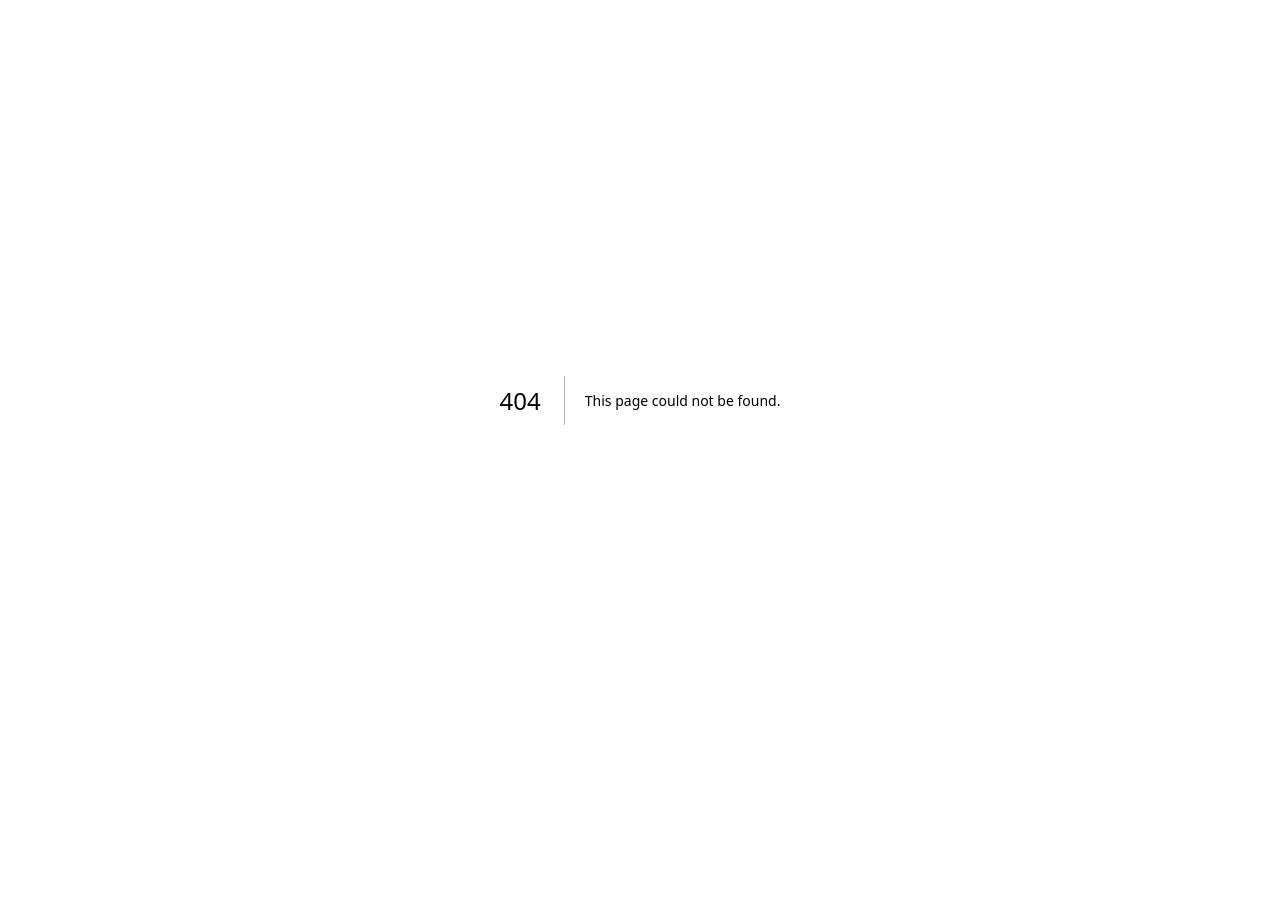
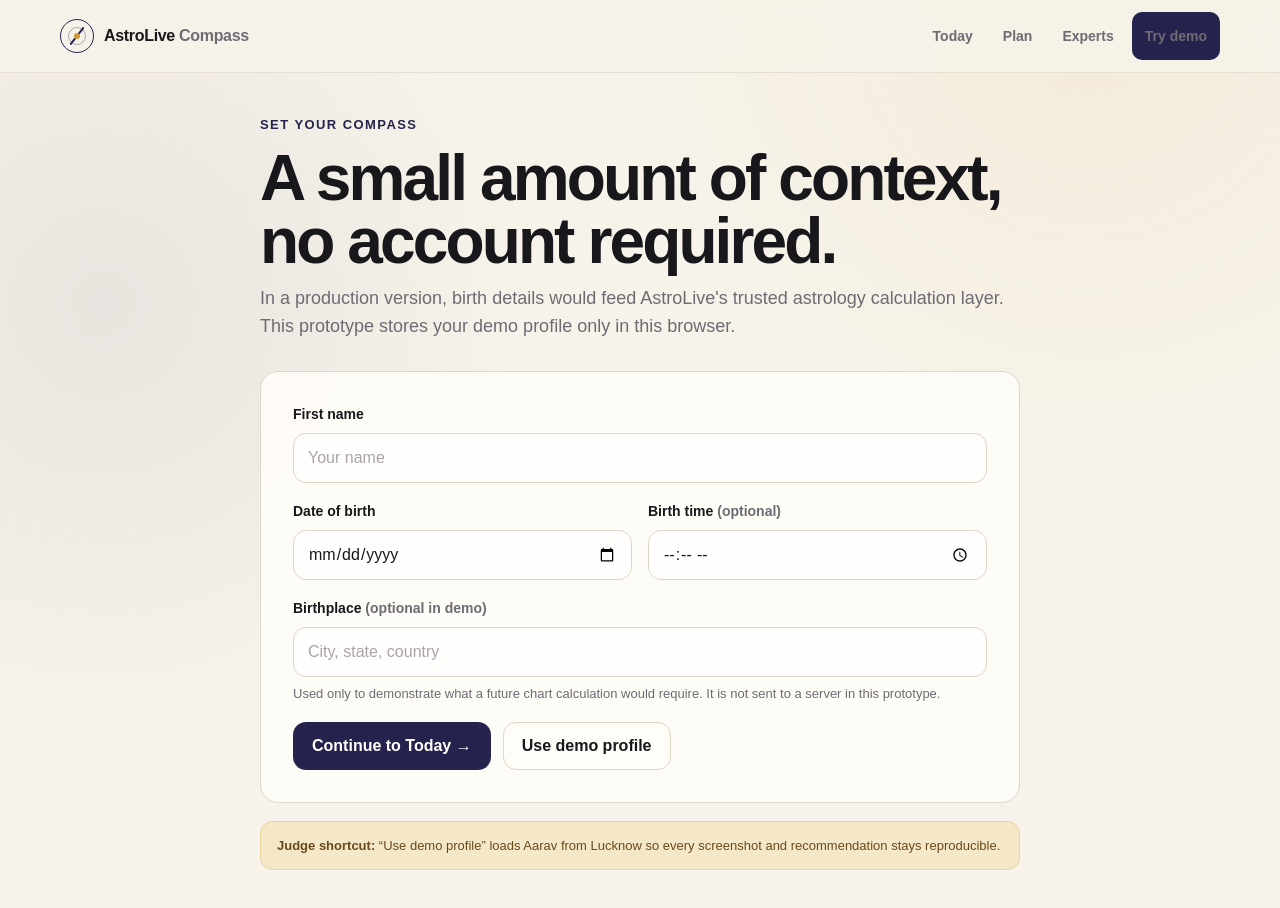
Before and after one commit to lookslikesanta/astrolive, a Next.js app: page /onboarding in a window 1280 px wide. Before the commit this address had no page. Shown: the top 908 px of the page. Before the commit the page ends 800 px from the top, so only its background shows below. Built offline with nearby package versions, Linux system fonts and the light colour scheme.

Commit message:
feat: build lightweight demo onboarding

```diff
--- /dev/null
+++ b/src/app/onboarding/page.tsx
@@ -0,0 +1,133 @@
+"use client";
+
+import { FormEvent, useEffect, useState } from "react";
+import { useRouter } from "next/navigation";
+import { AppHeader } from "@/components/app-header";
+import { demoProfile } from "@/lib/demo-data";
+import { readProfile, writeProfile } from "@/lib/storage";
+import type { UserProfile } from "@/types";
+
+const emptyProfile: UserProfile = {
+  firstName: "",
+  birthDate: "",
+  birthTime: "",
+  birthPlace: "",
+};
+
+export default function OnboardingPage() {
+  const router = useRouter();
+  const [profile, setProfile] = useState<UserProfile>(emptyProfile);
+  const [error, setError] = useState("");
+
+  useEffect(() => {
+    const saved = readProfile();
+    if (saved) setProfile(saved);
+  }, []);
+
+  function continueWith(nextProfile: UserProfile) {
+    if (!nextProfile.firstName.trim() || !nextProfile.birthDate) {
+      setError("Add your first name and date of birth to continue.");
+      return;
+    }
+    writeProfile({
+      ...nextProfile,
+      firstName: nextProfile.firstName.trim().slice(0, 60),
+      birthPlace: nextProfile.birthPlace?.trim().slice(0, 120),
+    });
+    router.push("/today");
+  }
+
+  function submit(event: FormEvent<HTMLFormElement>) {
+    event.preventDefault();
+    continueWith(profile);
+  }
+
+  return (
+    <main className="shell">
+      <AppHeader />
+      <section className="page">
+        <div className="narrow">
+          <div className="page-head">
+            <div className="page-head-copy">
+              <div className="eyebrow">Set your Compass</div>
+              <h1 className="h1">A small amount of context, no account required.</h1>
+              <p className="lead" style={{ fontSize: 18 }}>
+                In a production version, birth details would feed AstroLive&apos;s trusted astrology calculation layer. This prototype stores your demo profile only in this browser.
+              </p>
+            </div>
+          </div>
+
+          <div className="card" style={{ padding: "clamp(20px,4vw,32px)" }}>
+            <form className="form-stack" onSubmit={submit}>
+              <div className="field">
+                <label className="label" htmlFor="firstName">First name</label>
+                <input
+                  className="input"
+                  id="firstName"
+                  autoComplete="given-name"
+                  maxLength={60}
+                  placeholder="Your name"
+                  value={profile.firstName}
+                  onChange={(event) => setProfile((current) => ({ ...current, firstName: event.target.value }))}
+                />
+              </div>
+
+              <div className="card-grid-2">
+                <div className="field">
+                  <label className="label" htmlFor="birthDate">Date of birth</label>
+                  <input
+                    className="input"
+                    id="birthDate"
+                    type="date"
+                    value={profile.birthDate}
+                    onChange={(event) => setProfile((current) => ({ ...current, birthDate: event.target.value }))}
+                  />
+                </div>
+                <div className="field">
+                  <label className="label" htmlFor="birthTime">Birth time <span className="muted">(optional)</span></label>
+                  <input
+                    className="input"
+                    id="birthTime"
+                    type="time"
+                    value={profile.birthTime ?? ""}
+                    onChange={(event) => setProfile((current) => ({ ...current, birthTime: event.target.value }))}
+                  />
+                </div>
+              </div>
+
+              <div className="field">
+                <label className="label" htmlFor="birthPlace">Birthplace <span className="muted">(optional in demo)</span></label>
+                <input
+                  className="input"
+                  id="birthPlace"
+                  maxLength={120}
+                  placeholder="City, state, country"
+                  value={profile.birthPlace ?? ""}
+                  onChange={(event) => setProfile((current) => ({ ...current, birthPlace: event.target.value }))}
+                />
+                <div className="help">Used only to demonstrate what a future chart calculation would require. It is not sent to a server in this prototype.</div>
+              </div>
+
+              {error ? <div className="error" role="alert">{error}</div> : null}
+
+              <div className="hero-actions">
+                <button className="btn btn-primary" type="submit">Continue to Today →</button>
+                <button
+                  className="btn btn-secondary"
+                  type="button"
+                  onClick={() => continueWith(demoProfile)}
+                >
+                  Use demo profile
+                </button>
+              </div>
+            </form>
+          </div>
+
+          <div className="notice" style={{ marginTop: 18 }}>
+            <strong>Judge shortcut:</strong> “Use demo profile” loads Aarav from Lucknow so every screenshot and recommendation stays reproducible.
+          </div>
+        </div>
+      </section>
+    </main>
+  );
+}
```
